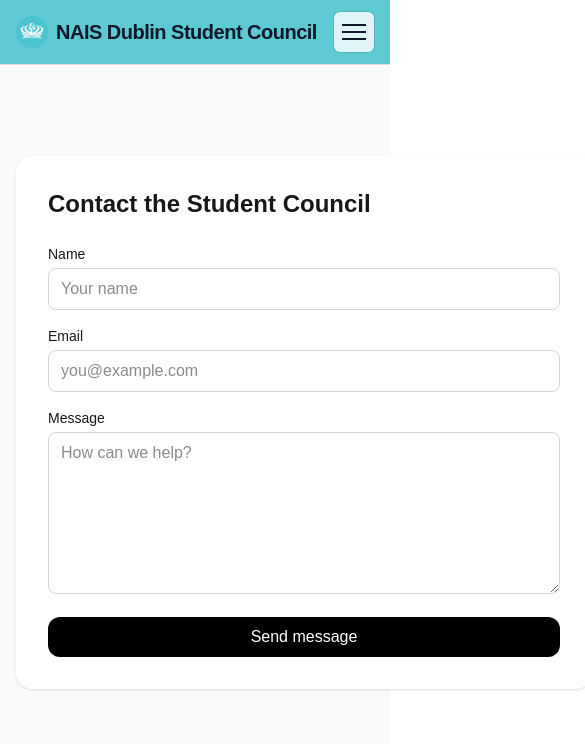
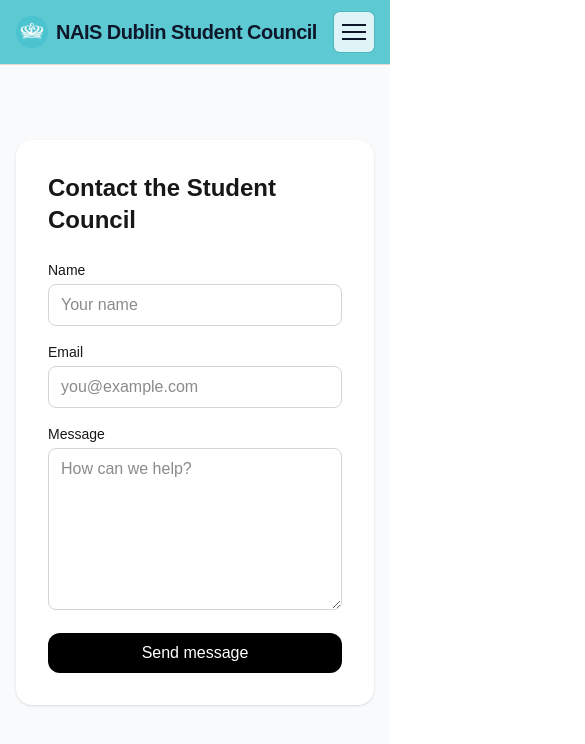
Before and after one commit to Arce-Mdina/student-council-ideas-form, a Next.js app: page /contact in a window 390 px wide. Shown: the top 744 px of the page, 585 px wide, since content can reach past the window. Built offline with nearby package versions, Linux system fonts and the light colour scheme.

Commit message:
Changed the size of contact form

```diff
--- a/app/contact/page.tsx
+++ b/app/contact/page.tsx
@@ -33,7 +33,7 @@ export default function Home() {
 
   return (
     <main className="min-h-screen bg-gray-50 px-4 py-16 justify-center align-items-center flex flex-col">
-      <div className="mx-auto w-xl rounded-2xl bg-white p-8 shadow">
+      <div className="mx-auto sm:w-xl max-w-screen rounded-2xl bg-white p-8 shadow">
         <h1 className="mb-6 text-2xl font-semibold">Contact the Student Council</h1>
 
         <form onSubmit={onSubmit} className="space-y-4">
```
